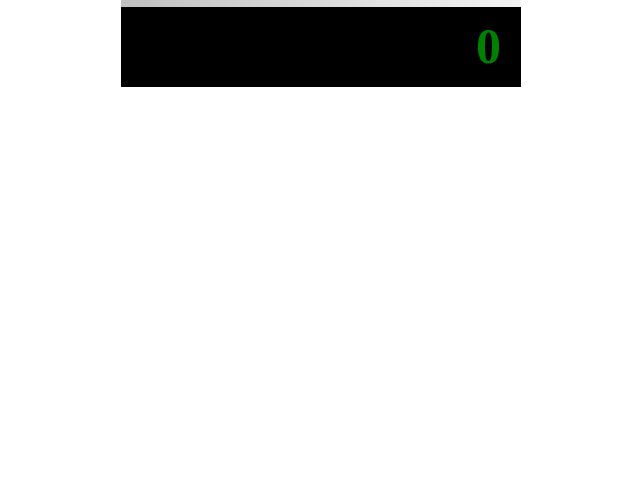
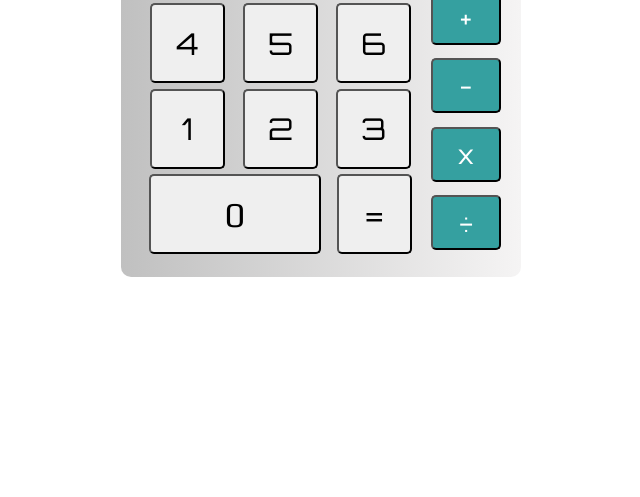
Before and after one commit to rudyhuacasi/htmlcss-simple-calculator, a plain HTML site: page index.html in a window 1280 px wide. Shown: the part 303-800 px from the top of the page, without its empty margins (319-959 px from the left). Drawn offline with Linux system fonts and the light colour scheme.

Commit message:
{UPD} added square numeri- FINE ESERCIZIO

```diff
--- a/css/style.css
+++ b/css/style.css
@@ -14,7 +14,6 @@
     flex-direction: column;
 }
 .square{
-    background-color: silver;
     background: linear-gradient(90deg, silver, rgb(245, 244, 244));
     width: 400px;
     height: 100px;
@@ -43,3 +42,48 @@ h2{
     height: 80px;
     background-color: black;
 }
+/*square numeri*/
+.silver{
+    width: 400px;
+    height: 800px;
+    background: linear-gradient(90deg, silver, rgb(245, 244, 244));
+    border-bottom-left-radius: 10px;
+    border-bottom-right-radius: 10px;
+    display: flex;
+    padding: 20px;
+}
+button{
+    border-radius: 5px;
+}
+.numeri{
+    display: flex;
+    flex-wrap: wrap;
+    align-items: center;
+    justify-content: space-around;
+}
+.numero{
+    width: 75px;
+    height: 80px;
+    font-family: "Orbitron", sans-serif;
+    font-size: 30px;
+}
+.position{
+    display: flex;
+    flex-direction: column;
+    justify-content: space-around;
+}
+.segni{
+    width: 70px;
+    height: 55px;
+    margin-left: 11px;
+    font-family: "Orbitron", sans-serif;
+    font-size: 25px;
+    color: white;
+    background-color: rgb(53, 160, 160);
+}
+#grow{
+    flex-grow: 0.75;
+    font-family: "Play", sans-serif;
+    font-weight: 400;
+    font-size: 35px;
+}
--- a/index.html
+++ b/index.html
@@ -3,13 +3,14 @@
 <head>
     <link rel="stylesheet" href="./css/style.css">
     <link href="https://fonts.googleapis.com/css2?family=Orbitron&display=swap" rel="stylesheet">
+    <link href="https://fonts.googleapis.com/css2?family=Play&display=swap" rel="stylesheet">
     <link rel="stylesheet" href="">
     <meta charset="UTF-8">
     <meta name="viewport" content="width=device-width, initial-scale=1.0">
     <title>Document</title>
 </head>
 <body>
-    <header>
+    <main>
         <div class="dflex">
             <!--square and tittle-->
             <div class="square">
@@ -19,8 +20,30 @@
             <div class="black">
                 <h2>0</h2>
             </div>
-
+            <!--square numeri-->
+            <div class="silver">
+                <div class="numeri">
+                    <button class="numero">7</button>
+                    <button class="numero">8</button>
+                    <button class="numero">9</button>
+                    <button class="numero">4</button>
+                    <button class="numero">5</button>
+                    <button class="numero">6</button>
+                    <button class="numero">1</button>
+                    <button class="numero">2</button>
+                    <button class="numero">3</button>
+                    <button class="numero" id="grow">0</button>
+                    <button class="numero">=</button>
+                </div>
+                <div class="position">
+                    <button class="segni">C</button>
+                    <button class="segni">+</button>
+                    <button class="segni">-</button>
+                    <button class="segni">x</button>
+                    <button class="segni">&#247;</button>
+                </div>
+            </div>
         </div>
-    </header>
+    </main>
 </body>
 </html>
```
